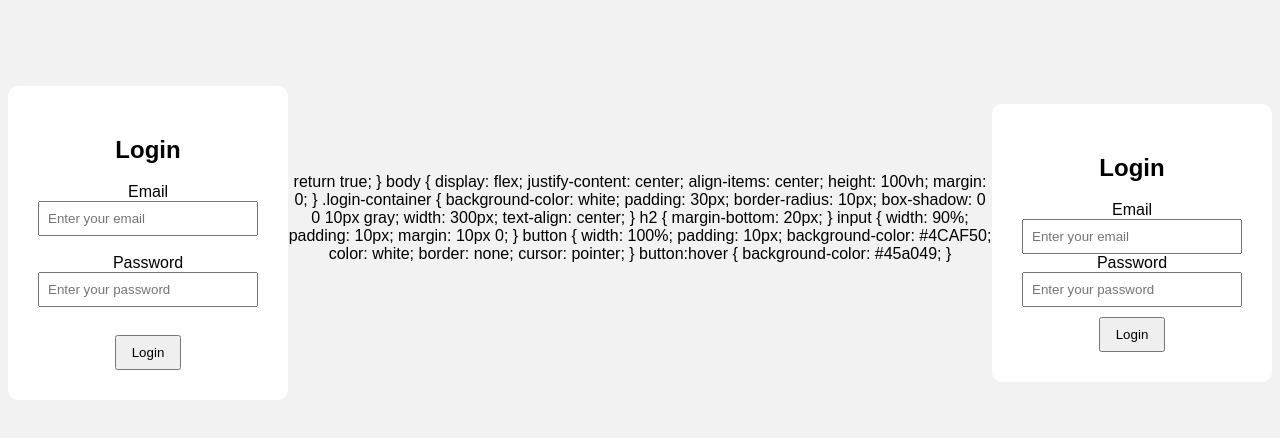
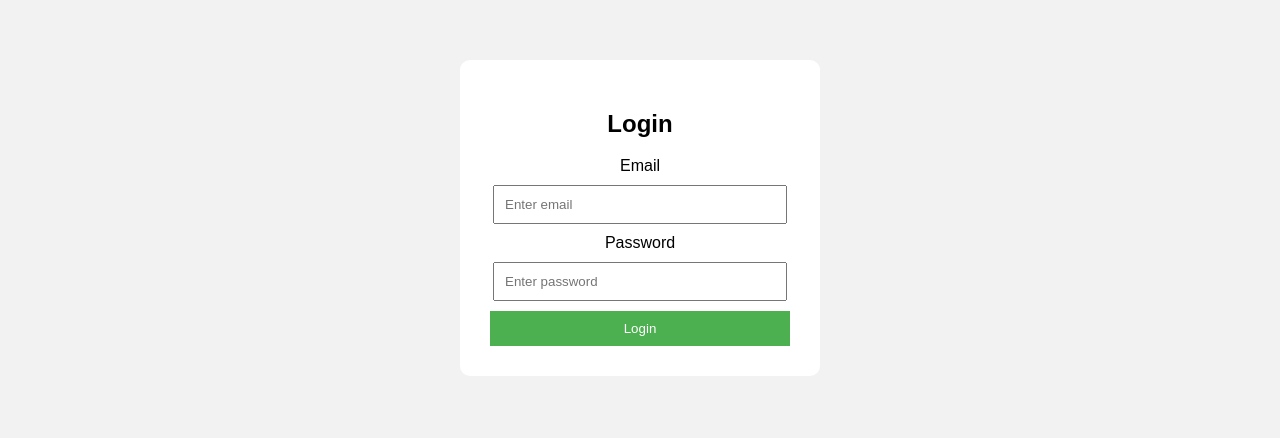
Before and after one commit to me4real/itpm-github-assignment-5, a plain HTML site: page index.html in a window 1280 px wide. Shown: the part 190-628 px from the top of the page. Drawn offline with Linux system fonts and the light colour scheme.

Commit message:
Update index.html
Closes #5

```diff
--- a/index.html
+++ b/index.html
@@ -20,6 +20,20 @@
             width: 300px;
             text-align: center;
         }
+
+        input {
+            width: 90%;
+            padding: 10px;
+            margin: 10px 0;
+        }
+
+        button {
+            width: 100%;
+            padding: 10px;
+            background-color: #4CAF50;
+            color: white;
+            border: none;
+        }
     </style>
 </head>
 
@@ -30,10 +44,10 @@
 
     <form onsubmit="return validateForm()">
         <label>Email</label><br>
-            <input type="email" placeholder="Enter your email"><br><br>
+        <input type="email" placeholder="Enter email"><br>
 
         <label>Password</label><br>
-            <input type="password" placeholder="Enter your password"><br><br>
+        <input type="password" placeholder="Enter password"><br>
 
         <button type="submit">Login</button>
     </form>
@@ -59,83 +73,5 @@ function validateForm() {
 }
 </script>
 
-        return true;
-    }
-
-</script>
-        body {
-            display: flex;
-            justify-content: center;
-            align-items: center;
-            height: 100vh;
-            margin: 0;
-        }
-
-        .login-container {
-            background-color: white;
-            padding: 30px;
-            border-radius: 10px;
-            box-shadow: 0 0 10px gray;
-            width: 300px;
-            text-align: center;
-        }
-
-        h2 {
-            margin-bottom: 20px;
-        }
-
-        input {
-            width: 90%;
-            padding: 10px;
-            margin: 10px 0;
-        }
-
-        button {
-            width: 100%;
-            padding: 10px;
-            background-color: #4CAF50;
-            color: white;
-            border: none;
-            cursor: pointer;
-        }
-
-        button:hover {
-            background-color: #45a049;
-        }
-    </style>
-</head>
-    <style>
-    body {
-        font-family: Arial;
-        text-align: center;
-    }
-
-    .login-container {
-        margin-top: 50px;
-    }
-
-    input {
-        padding: 8px;
-        width: 200px;
-    }
-
-    button {
-        padding: 8px 15px;
-        margin-top: 10px;
-    }
-</style>
-<body>
-    <div class="login-container">
-        <h2>Login</h2>
-        <form>
-            <label>Email</label><br>
-            <input type="email" placeholder="Enter your email"><br>
-
-            <label>Password</label><br>
-            <input type="password" placeholder="Enter your password"><br>
-
-            <button type="submit">Login</button>
-        </form>
-    </div>
 </body>
 </html>
```
Lines whose indentation alone changed are shown as unchanged.
